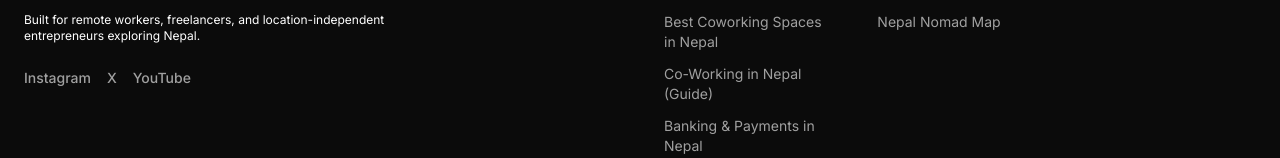
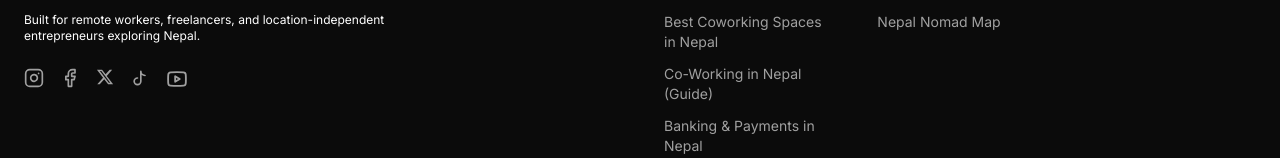
Before and after one commit to DRKAFLE123/digital-nomads-in-nepal, a Next.js app: page /resources in a window 1280 px wide. Shown: the part 2336-2494 px from the top of the page. Built offline with nearby package versions, Linux system fonts and the light colour scheme.

Commit message:
feat(ui): replace video hero with ultra-high resolution generated cinematic nepal mountain peak asset

```diff
--- a/components/Footer.tsx
+++ b/components/Footer.tsx
@@ -31,27 +31,48 @@ export default function Footer() {
             Built for remote workers, freelancers, and location-independent entrepreneurs exploring Nepal.
           </p>
 
-          {/* SOCIAL (E-E-A-T BOOST) */}
-          <div className="flex gap-4 mt-6 text-sm">
+          {/* SOCIAL (E-E-A-T BOOST & Visual Upgrade) */}
+          <div className="flex gap-4 mt-6">
             <a href="https://instagram.com/yourprofile"
                target="_blank"
                rel="noopener noreferrer"
-               className="hover:text-primary transition-colors font-medium text-muted">
-              Instagram
+               aria-label="Instagram"
+               className="text-muted hover:text-primary transition-colors hover:scale-110 transform">
+              <svg xmlns="http://www.w3.org/2000/svg" width="20" height="20" viewBox="0 0 24 24" fill="none" stroke="currentColor" strokeWidth="2" strokeLinecap="round" strokeLinejoin="round"><rect width="20" height="20" x="2" y="2" rx="5" ry="5"/><path d="M16 11.37A4 4 0 1 1 12.63 8 4 4 0 0 1 16 11.37z"/><line x1="17.5" x2="17.51" y1="6.5" y2="6.5"/></svg>
+            </a>
+
+            <a href="https://facebook.com/yourprofile"
+               target="_blank"
+               rel="noopener noreferrer"
+               aria-label="Facebook"
+               className="text-muted hover:text-primary transition-colors hover:scale-110 transform">
+              <svg xmlns="http://www.w3.org/2000/svg" width="20" height="20" viewBox="0 0 24 24" fill="none" stroke="currentColor" strokeWidth="2" strokeLinecap="round" strokeLinejoin="round"><path d="M18 2h-3a5 5 0 0 0-5 5v3H7v4h3v8h4v-8h3l1-4h-4V7a1 1 0 0 1 1-1h3z"/></svg>
             </a>
 
             <a href="https://x.com/yourprofile"
                target="_blank"
                rel="noopener noreferrer"
-               className="hover:text-primary transition-colors font-medium text-muted">
-              X
+               aria-label="X (Twitter)"
+               className="text-muted hover:text-primary transition-colors hover:scale-110 transform">
+              <svg xmlns="http://www.w3.org/2000/svg" width="18" height="18" viewBox="0 0 24 24" fill="currentColor">
+                <path d="M18.244 2.25h3.308l-7.227 8.26 8.502 11.24H16.17l-5.214-6.817L4.99 21.75H1.68l7.73-8.835L1.254 2.25H8.08l4.713 6.231zm-1.161 17.52h1.833L7.084 4.126H5.117z"></path>
+              </svg>
+            </a>
+
+            <a href="https://tiktok.com/@yourprofile"
+               target="_blank"
+               rel="noopener noreferrer"
+               aria-label="TikTok"
+               className="text-muted hover:text-primary transition-colors hover:scale-110 transform">
+              <svg xmlns="http://www.w3.org/2000/svg" width="20" height="20" viewBox="0 0 24 24" fill="none" stroke="currentColor" strokeLinecap="round" strokeLinejoin="round" strokeWidth="2"><path d="M9 12a4 4 0 1 0 4 4V4a5 5 0 0 0 5 5"/></svg>
             </a>
 
             <a href="https://youtube.com/yourchannel"
                target="_blank"
                rel="noopener noreferrer"
-               className="hover:text-primary transition-colors font-medium text-muted">
-              YouTube
+               aria-label="YouTube"
+               className="text-muted hover:text-primary transition-colors hover:scale-110 transform">
+              <svg xmlns="http://www.w3.org/2000/svg" width="22" height="22" viewBox="0 0 24 24" fill="none" stroke="currentColor" strokeWidth="2" strokeLinecap="round" strokeLinejoin="round"><path d="M2.5 7.1c.1-1.3 1.2-2.3 2.5-2.4 3.7-.3 10.3-.3 14 0 1.3.1 2.4 1.1 2.5 2.4.2 1.6.2 3.3.2 4.9s0 3.3-.2 4.9c-.1 1.3-1.2 2.3-2.5 2.4-3.7.3-10.3.3-14 0-1.3-.1-2.4-1.1-2.5-2.4-.2-1.6-.2-3.3-.2-4.9s0-3.3.2-4.9z"/><path d="m10 15 5-3-5-3z"/></svg>
             </a>
           </div>
         </div>
--- a/components/HeroSection.tsx
+++ b/components/HeroSection.tsx
@@ -1,22 +1,22 @@
 import Link from "next/link"
+import Image from "next/image"
 
 export default function HeroSection() {
   return (
     <section className="relative min-h-[90vh] flex items-center justify-center overflow-hidden bg-background">
-      {/* Video Background */}
-      <video
-        autoPlay
-        loop
-        muted
-        playsInline
-        className="absolute inset-0 w-full h-full object-cover z-0"
-      >
-        <source src="https://cdn.pixabay.com/video/2022/11/22/140111-774431835_large.mp4" type="video/mp4" />
-        Your browser does not support the video tag.
-      </video>
+      {/* Mountain Peak Background */}
+      <div className="absolute inset-0 z-0">
+        <Image
+          src="/hero-bg.png"
+          alt="Cinematic Himalayan Mountain Peak in Nepal"
+          fill
+          className="object-cover object-top"
+          priority
+        />
+      </div>
 
-      {/* Dark Overlay for text readability (kept dynamically dark because it's overlaid on video) */}
-      <div className="absolute inset-0 z-10 bg-black/60" />
+      {/* Dark Overlay for text readability (matches the image's deep navy/black overlay design seamlessly) */}
+      <div className="absolute inset-0 z-10 bg-black/30 bg-gradient-to-t from-background via-black/40 to-transparent" />
 
       {/* 🌟 Content */}
       <div className="relative z-20 max-w-4xl px-4 sm:px-6 lg:px-8 text-center flex flex-col items-center mt-8">
```
Also changed, not shown: public/hero-bg.png (added).
